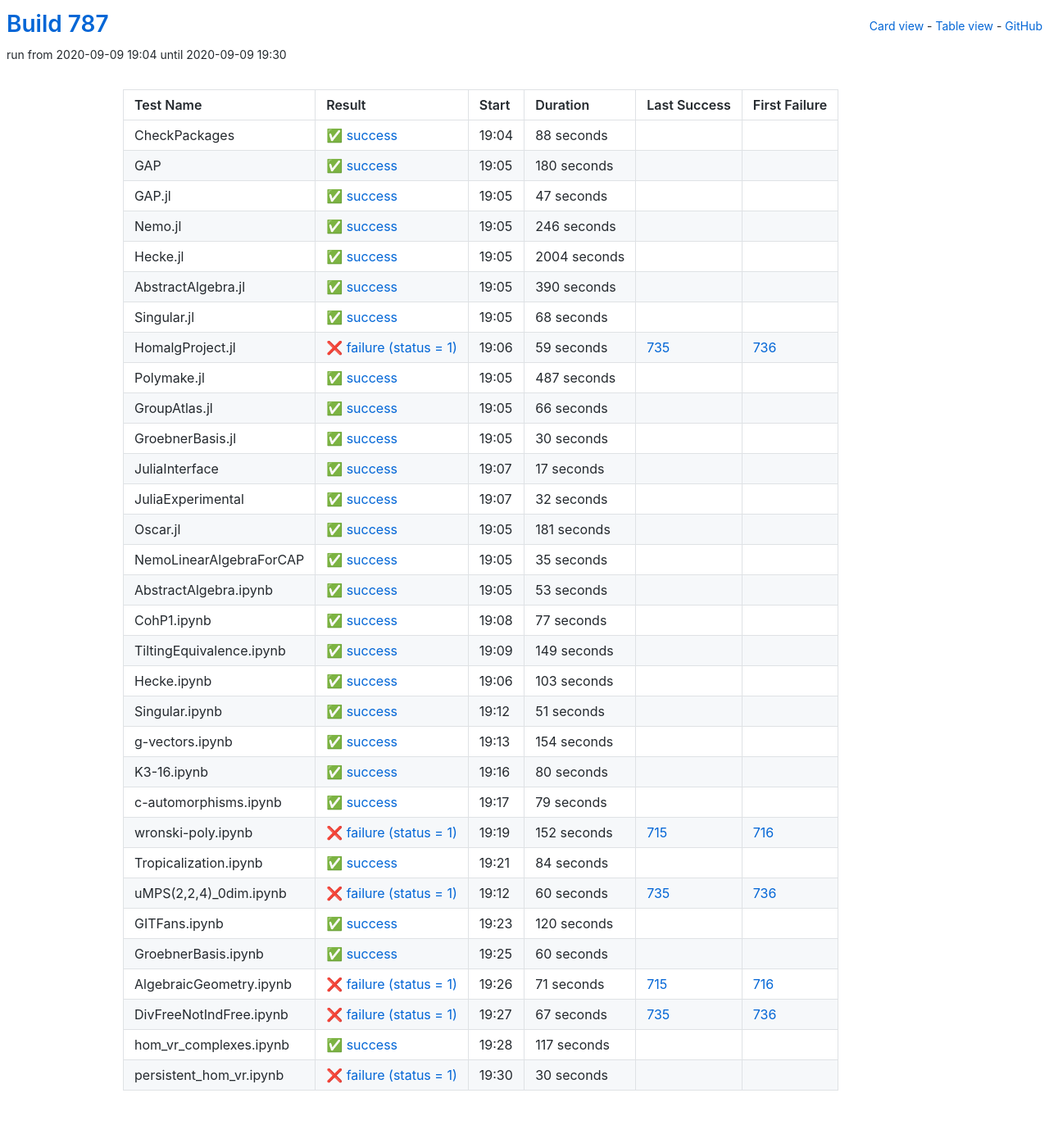
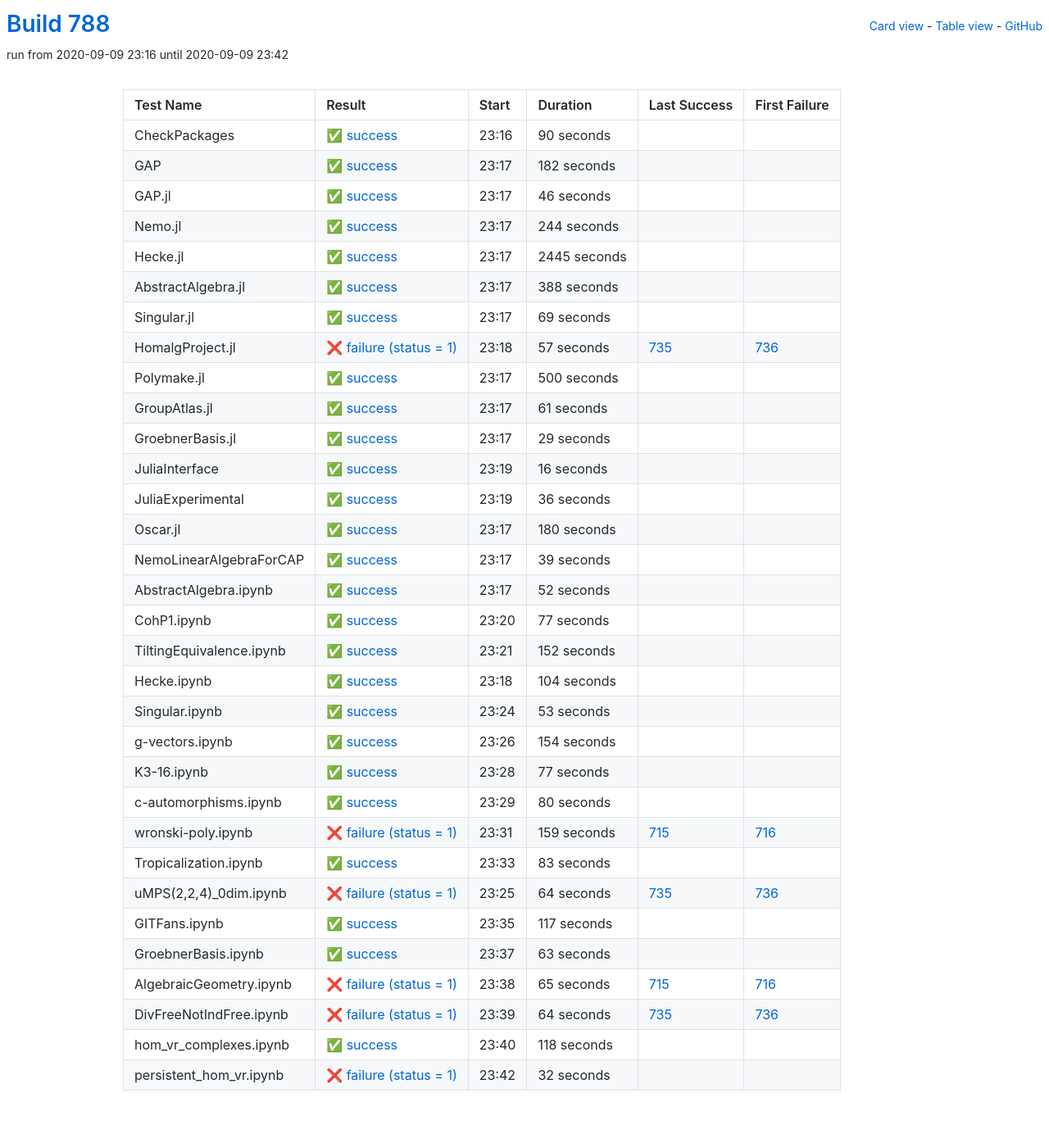
Before and after one commit to oscar-system/oscar-ci-status-stable, a Jekyll site: the page built from table.html, in a window 1280 px wide. Shown: the whole page at 82% size. Built offline with Jekyll 4.4.1, drawn with Linux system fonts in a browser that asks for light colours.

Commit message:
Build #788

```diff
--- a/_data/ci.yml
+++ b/_data/ci.yml
@@ -1,6 +1,6 @@
 ---
-build: 787
-build_url: https://oscarci.mathematik.uni-kl.de/job/oscar-stable/787/
+build: 788
+build_url: https://oscarci.mathematik.uni-kl.de/job/oscar-stable/788/
 job: oscar-stable
 organization: oscar-system
 repo: oscar-ci-status-stable
@@ -8,20 +8,164 @@ repourl: https://github.com/oscar-system/oscar-ci-status-stable
 tests:
 - name: CheckPackages
   id: checkpackages
-  log: https://oscarci.mathematik.uni-kl.de/job/oscar-stable/787/artifact/logs/build-787/CheckPackages.log
-  start: 2020-09-09 19:04
+  log: https://oscarci.mathematik.uni-kl.de/job/oscar-stable/788/artifact/logs/build-788/CheckPackages.log
+  start: 2020-09-09 23:16
   success: true
   exitcode: 0
   status: success
-  duration: 88
+  duration: 90
   last_success: false
   last_success_url:
   first_failure: false
   first_failure_url:
 - name: GAP
   id: gap
-  log: https://oscarci.mathematik.uni-kl.de/job/oscar-stable/787/artifact/logs/build-787/GAP.log
-  start: 2020-09-09 19:05
+  log: https://oscarci.mathematik.uni-kl.de/job/oscar-stable/788/artifact/logs/build-788/GAP.log
+  start: 2020-09-09 23:17
+  success: true
+  exitcode: 0
+  status: success
+  duration: 182
+  last_success: false
+  last_success_url:
+  first_failure: false
+  first_failure_url:
+- name: GAP.jl
+  id: gap-jl
+  log: https://oscarci.mathematik.uni-kl.de/job/oscar-stable/788/artifact/logs/build-788/GAP.jl.log
+  start: 2020-09-09 23:17
+  success: true
+  exitcode: 0
+  status: success
+  duration: 46
+  last_success: false
+  last_success_url:
+  first_failure: false
+  first_failure_url:
+- name: Nemo.jl
+  id: nemo-jl
+  log: https://oscarci.mathematik.uni-kl.de/job/oscar-stable/788/artifact/logs/build-788/Nemo.jl.log
+  start: 2020-09-09 23:17
+  success: true
+  exitcode: 0
+  status: success
+  duration: 244
+  last_success: false
+  last_success_url:
+  first_failure: false
+  first_failure_url:
+- name: Hecke.jl
+  id: hecke-jl
+  log: https://oscarci.mathematik.uni-kl.de/job/oscar-stable/788/artifact/logs/build-788/Hecke.jl.log
+  start: 2020-09-09 23:17
+  success: true
+  exitcode: 0
+  status: success
+  duration: 2445
+  last_success: false
+  last_success_url:
+  first_failure: false
+  first_failure_url:
+- name: AbstractAlgebra.jl
+  id: abstractalgebra-jl
+  log: https://oscarci.mathematik.uni-kl.de/job/oscar-stable/788/artifact/logs/build-788/AbstractAlgebra.jl.log
+  start: 2020-09-09 23:17
+  success: true
+  exitcode: 0
+  status: success
+  duration: 388
+  last_success: false
+  last_success_url:
+  first_failure: false
+  first_failure_url:
+- name: Singular.jl
+  id: singular-jl
+  log: https://oscarci.mathematik.uni-kl.de/job/oscar-stable/788/artifact/logs/build-788/Singular.jl.log
+  start: 2020-09-09 23:17
+  success: true
+  exitcode: 0
+  status: success
+  duration: 69
+  last_success: false
+  last_success_url:
+  first_failure: false
+  first_failure_url:
+- name: HomalgProject.jl
+  id: homalgproject-jl
+  log: https://oscarci.mathematik.uni-kl.de/job/oscar-stable/788/artifact/logs/build-788/HomalgProject.jl.log
+  start: 2020-09-09 23:18
+  success: false
+  exitcode: 1
+  status: failure
+  duration: 57
+  last_success: 735
+  last_success_url: https://oscarci.mathematik.uni-kl.de/job/oscar-stable/735/
+  first_failure: 736
+  first_failure_url: https://oscarci.mathematik.uni-kl.de/job/oscar-stable/736/
+- name: Polymake.jl
+  id: polymake-jl
+  log: https://oscarci.mathematik.uni-kl.de/job/oscar-stable/788/artifact/logs/build-788/Polymake.jl.log
+  start: 2020-09-09 23:17
+  success: true
+  exitcode: 0
+  status: success
+  duration: 500
+  last_success: false
+  last_success_url:
+  first_failure: false
+  first_failure_url:
+- name: GroupAtlas.jl
+  id: groupatlas-jl
+  log: https://oscarci.mathematik.uni-kl.de/job/oscar-stable/788/artifact/logs/build-788/GroupAtlas.jl.log
+  start: 2020-09-09 23:17
+  success: true
+  exitcode: 0
+  status: success
+  duration: 61
+  last_success: false
+  last_success_url:
+  first_failure: false
+  first_failure_url:
+- name: GroebnerBasis.jl
+  id: groebnerbasis-jl
+  log: https://oscarci.mathematik.uni-kl.de/job/oscar-stable/788/artifact/logs/build-788/GroebnerBasis.jl.log
+  start: 2020-09-09 23:17
+  success: true
+  exitcode: 0
+  status: success
+  duration: 29
+  last_success: false
+  last_success_url:
+  first_failure: false
+  first_failure_url:
+- name: JuliaInterface
+  id: juliainterface
+  log: https://oscarci.mathematik.uni-kl.de/job/oscar-stable/788/artifact/logs/build-788/JuliaInterface.log
+  start: 2020-09-09 23:19
+  success: true
+  exitcode: 0
+  status: success
+  duration: 16
+  last_success: false
+  last_success_url:
+  first_failure: false
+  first_failure_url:
+- name: JuliaExperimental
+  id: juliaexperimental
+  log: https://oscarci.mathematik.uni-kl.de/job/oscar-stable/788/artifact/logs/build-788/JuliaExperimental.log
+  start: 2020-09-09 23:19
+  success: true
+  exitcode: 0
+  status: success
+  duration: 36
+  last_success: false
+  last_success_url:
+  first_failure: false
+  first_failure_url:
+- name: Oscar.jl
+  id: oscar-jl
+  log: https://oscarci.mathematik.uni-kl.de/job/oscar-stable/788/artifact/logs/build-788/Oscar.jl.log
+  start: 2020-09-09 23:17
   success: true
   exitcode: 0
   status: success
@@ -30,178 +174,34 @@ tests:
   last_success_url:
   first_failure: false
   first_failure_url:
-- name: GAP.jl
-  id: gap-jl
-  log: https://oscarci.mathematik.uni-kl.de/job/oscar-stable/787/artifact/logs/build-787/GAP.jl.log
-  start: 2020-09-09 19:05
+- name: NemoLinearAlgebraForCAP
+  id: nemolinearalgebraforcap
+  log: https://oscarci.mathematik.uni-kl.de/job/oscar-stable/788/artifact/logs/build-788/NemoLinearAlgebraForCAP.log
+  start: 2020-09-09 23:17
   success: true
   exitcode: 0
   status: success
-  duration: 47
-  last_success: false
-  last_success_url:
-  first_failure: false
-  first_failure_url:
-- name: Nemo.jl
-  id: nemo-jl
-  log: https://oscarci.mathematik.uni-kl.de/job/oscar-stable/787/artifact/logs/build-787/Nemo.jl.log
-  start: 2020-09-09 19:05
-  success: true
-  exitcode: 0
-  status: success
-  duration: 246
-  last_success: false
-  last_success_url:
-  first_failure: false
-  first_failure_url:
-- name: Hecke.jl
-  id: hecke-jl
-  log: https://oscarci.mathematik.uni-kl.de/job/oscar-stable/787/artifact/logs/build-787/Hecke.jl.log
-  start: 2020-09-09 19:05
-  success: true
-  exitcode: 0
-  status: success
-  duration: 2004
-  last_success: false
-  last_success_url:
-  first_failure: false
-  first_failure_url:
-- name: AbstractAlgebra.jl
-  id: abstractalgebra-jl
-  log: https://oscarci.mathematik.uni-kl.de/job/oscar-stable/787/artifact/logs/build-787/AbstractAlgebra.jl.log
-  start: 2020-09-09 19:05
-  success: true
-  exitcode: 0
-  status: success
-  duration: 390
-  last_success: false
-  last_success_url:
-  first_failure: false
-  first_failure_url:
-- name: Singular.jl
-  id: singular-jl
-  log: https://oscarci.mathematik.uni-kl.de/job/oscar-stable/787/artifact/logs/build-787/Singular.jl.log
-  start: 2020-09-09 19:05
-  success: true
-  exitcode: 0
-  status: success
-  duration: 68
-  last_success: false
-  last_success_url:
-  first_failure: false
-  first_failure_url:
-- name: HomalgProject.jl
-  id: homalgproject-jl
-  log: https://oscarci.mathematik.uni-kl.de/job/oscar-stable/787/artifact/logs/build-787/HomalgProject.jl.log
-  start: 2020-09-09 19:06
-  success: false
-  exitcode: 1
-  status: failure
-  duration: 59
-  last_success: 735
-  last_success_url: https://oscarci.mathematik.uni-kl.de/job/oscar-stable/735/
-  first_failure: 736
-  first_failure_url: https://oscarci.mathematik.uni-kl.de/job/oscar-stable/736/
-- name: Polymake.jl
-  id: polymake-jl
-  log: https://oscarci.mathematik.uni-kl.de/job/oscar-stable/787/artifact/logs/build-787/Polymake.jl.log
-  start: 2020-09-09 19:05
-  success: true
-  exitcode: 0
-  status: success
-  duration: 487
-  last_success: false
-  last_success_url:
-  first_failure: false
-  first_failure_url:
-- name: GroupAtlas.jl
-  id: groupatlas-jl
-  log: https://oscarci.mathematik.uni-kl.de/job/oscar-stable/787/artifact/logs/build-787/GroupAtlas.jl.log
-  start: 2020-09-09 19:05
-  success: true
-  exitcode: 0
-  status: success
-  duration: 66
-  last_success: false
-  last_success_url:
-  first_failure: false
-  first_failure_url:
-- name: GroebnerBasis.jl
-  id: groebnerbasis-jl
-  log: https://oscarci.mathematik.uni-kl.de/job/oscar-stable/787/artifact/logs/build-787/GroebnerBasis.jl.log
-  start: 2020-09-09 19:05
-  success: true
-  exitcode: 0
-  status: success
-  duration: 30
-  last_success: false
-  last_success_url:
-  first_failure: false
-  first_failure_url:
-- name: JuliaInterface
-  id: juliainterface
-  log: https://oscarci.mathematik.uni-kl.de/job/oscar-stable/787/artifact/logs/build-787/JuliaInterface.log
-  start: 2020-09-09 19:07
-  success: true
-  exitcode: 0
-  status: success
-  duration: 17
-  last_success: false
-  last_success_url:
-  first_failure: false
-  first_failure_url:
-- name: JuliaExperimental
-  id: juliaexperimental
-  log: https://oscarci.mathematik.uni-kl.de/job/oscar-stable/787/artifact/logs/build-787/JuliaExperimental.log
-  start: 2020-09-09 19:07
-  success: true
-  exitcode: 0
-  status: success
-  duration: 32
-  last_success: false
-  last_success_url:
-  first_failure: false
-  first_failure_url:
-- name: Oscar.jl
-  id: oscar-jl
-  log: https://oscarci.mathematik.uni-kl.de/job/oscar-stable/787/artifact/logs/build-787/Oscar.jl.log
-  start: 2020-09-09 19:05
-  success: true
-  exitcode: 0
-  status: success
-  duration: 181
-  last_success: false
-  last_success_url:
-  first_failure: false
-  first_failure_url:
-- name: NemoLinearAlgebraForCAP
-  id: nemolinearalgebraforcap
-  log: https://oscarci.mathematik.uni-kl.de/job/oscar-stable/787/artifact/logs/build-787/NemoLinearAlgebraForCAP.log
-  start: 2020-09-09 19:05
-  success: true
-  exitcode: 0
-  status: success
-  duration: 35
+  duration: 39
   last_success: false
   last_success_url:
   first_failure: false
   first_failure_url:
 - name: AbstractAlgebra.ipynb
   id: abstractalgebra-ipynb
-  log: https://oscarci.mathematik.uni-kl.de/job/oscar-stable/787/artifact/logs/build-787/AbstractAlgebra.ipynb.log
-  start: 2020-09-09 19:05
+  log: https://oscarci.mathematik.uni-kl.de/job/oscar-stable/788/artifact/logs/build-788/AbstractAlgebra.ipynb.log
+  start: 2020-09-09 23:17
   success: true
   exitcode: 0
   status: success
-  duration: 53
+  duration: 52
   last_success: false
   last_success_url:
   first_failure: false
   first_failure_url:
 - name: CohP1.ipynb
   id: cohp1-ipynb
-  log: https://oscarci.mathematik.uni-kl.de/job/oscar-stable/787/artifact/logs/build-787/CohP1.ipynb.log
-  start: 2020-09-09 19:08
+  log: https://oscarci.mathematik.uni-kl.de/job/oscar-stable/788/artifact/logs/build-788/CohP1.ipynb.log
+  start: 2020-09-09 23:20
   success: true
   exitcode: 0
   status: success
@@ -212,44 +212,44 @@ tests:
   first_failure_url:
 - name: TiltingEquivalence.ipynb
   id: tiltingequivalence-ipynb
-  log: https://oscarci.mathematik.uni-kl.de/job/oscar-stable/787/artifact/logs/build-787/TiltingEquivalence.ipynb.log
-  start: 2020-09-09 19:09
+  log: https://oscarci.mathematik.uni-kl.de/job/oscar-stable/788/artifact/logs/build-788/TiltingEquivalence.ipynb.log
+  start: 2020-09-09 23:21
   success: true
   exitcode: 0
   status: success
-  duration: 149
+  duration: 152
   last_success: false
   last_success_url:
   first_failure: false
   first_failure_url:
 - name: Hecke.ipynb
   id: hecke-ipynb
-  log: https://oscarci.mathematik.uni-kl.de/job/oscar-stable/787/artifact/logs/build-787/Hecke.ipynb.log
-  start: 2020-09-09 19:06
+  log: https://oscarci.mathematik.uni-kl.de/job/oscar-stable/788/artifact/logs/build-788/Hecke.ipynb.log
+  start: 2020-09-09 23:18
   success: true
   exitcode: 0
   status: success
-  duration: 103
+  duration: 104
   last_success: false
   last_success_url:
   first_failure: false
   first_failure_url:
 - name: Singular.ipynb
   id: singular-ipynb
-  log: https://oscarci.mathematik.uni-kl.de/job/oscar-stable/787/artifact/logs/build-787/Singular.ipynb.log
-  start: 2020-09-09 19:12
+  log: https://oscarci.mathematik.uni-kl.de/job/oscar-stable/788/artifact/logs/build-788/Singular.ipynb.log
+  start: 2020-09-09 23:24
   success: true
   exitcode: 0
   status: success
-  duration: 51
+  duration: 53
   last_success: false
   last_success_url:
   first_failure: false
   first_failure_url:
 - name: g-vectors.ipynb
   id: g-vectors-ipynb
-  log: https://oscarci.mathematik.uni-kl.de/job/oscar-stable/787/artifact/logs/build-787/g-vectors.ipynb.log
-  start: 2020-09-09 19:13
+  log: https://oscarci.mathematik.uni-kl.de/job/oscar-stable/788/artifact/logs/build-788/g-vectors.ipynb.log
+  start: 2020-09-09 23:26
   success: true
   exitcode: 0
   status: success
@@ -260,8 +260,20 @@ tests:
   first_failure_url:
 - name: K3-16.ipynb
   id: k3-16-ipynb
-  log: https://oscarci.mathematik.uni-kl.de/job/oscar-stable/787/artifact/logs/build-787/K3-16.ipynb.log
-  start: 2020-09-09 19:16
+  log: https://oscarci.mathematik.uni-kl.de/job/oscar-stable/788/artifact/logs/build-788/K3-16.ipynb.log
+  start: 2020-09-09 23:28
+  success: true
+  exitcode: 0
+  status: success
+  duration: 77
+  last_success: false
+  last_success_url:
+  first_failure: false
+  first_failure_url:
+- name: c-automorphisms.ipynb
+  id: c-automorphisms-ipynb
+  log: https://oscarci.mathematik.uni-kl.de/job/oscar-stable/788/artifact/logs/build-788/c-automorphisms.ipynb.log
+  start: 2020-09-09 23:29
   success: true
   exitcode: 0
   status: success
@@ -270,106 +282,46 @@ tests:
   last_success_url:
   first_failure: false
   first_failure_url:
-- name: c-automorphisms.ipynb
-  id: c-automorphisms-ipynb
-  log: https://oscarci.mathematik.uni-kl.de/job/oscar-stable/787/artifact/logs/build-787/c-automorphisms.ipynb.log
-  start: 2020-09-09 19:17
-  success: true
-  exitcode: 0
-  status: success
-  duration: 79
-  last_success: false
-  last_success_url:
-  first_failure: false
-  first_failure_url:
 - name: wronski-poly.ipynb
   id: wronski-poly-ipynb
-  log: https://oscarci.mathematik.uni-kl.de/job/oscar-stable/787/artifact/logs/build-787/wronski-poly.ipynb.log
-  start: 2020-09-09 19:19
+  log: https://oscarci.mathematik.uni-kl.de/job/oscar-stable/788/artifact/logs/build-788/wronski-poly.ipynb.log
+  start: 2020-09-09 23:31
   success: false
   exitcode: 1
   status: failure
-  duration: 152
+  duration: 159
   last_success: 715
   last_success_url: https://oscarci.mathematik.uni-kl.de/job/oscar-stable/715/
   first_failure: 716
   first_failure_url: https://oscarci.mathematik.uni-kl.de/job/oscar-stable/716/
 - name: Tropicalization.ipynb
   id: tropicalization-ipynb
-  log: https://oscarci.mathematik.uni-kl.de/job/oscar-stable/787/artifact/logs/build-787/Tropicalization.ipynb.log
-  start: 2020-09-09 19:21
+  log: https://oscarci.mathematik.uni-kl.de/job/oscar-stable/788/artifact/logs/build-788/Tropicalization.ipynb.log
+  start: 2020-09-09 23:33
   success: true
   exitcode: 0
   status: success
-  duration: 84
+  duration: 83
   last_success: false
   last_success_url:
   first_failure: false
   first_failure_url:
 - name: uMPS(2,2,4)_0dim.ipynb
   id: umps-2-2-4-0dim-ipynb
-  log: https://oscarci.mathematik.uni-kl.de/job/oscar-stable/787/artifact/logs/build-787/uMPS-2-2-4-_0dim.ipynb.log
-  start: 2020-09-09 19:12
+  log: https://oscarci.mathematik.uni-kl.de/job/oscar-stable/788/artifact/logs/build-788/uMPS-2-2-4-_0dim.ipynb.log
+  start: 2020-09-09 23:25
   success: false
   exitcode: 1
   status: failure
-  duration: 60
+  duration: 64
   last_success: 735
   last_success_url: https://oscarci.mathematik.uni-kl.de/job/oscar-stable/735/
   first_failure: 736
   first_failure_url: https://oscarci.mathematik.uni-kl.de/job/oscar-stable/736/
 - name: GITFans.ipynb
   id: gitfans-ipynb
-  log: https://oscarci.mathematik.uni-kl.de/job/oscar-stable/787/artifact/logs/build-787/GITFans.ipynb.log
-  start: 2020-09-09 19:23
-  success: true
-  exitcode: 0
-  status: success
-  duration: 120
-  last_success: false
-  last_success_url:
-  first_failure: false
-  first_failure_url:
-- name: GroebnerBasis.ipynb
-  id: groebnerbasis-ipynb
-  log: https://oscarci.mathematik.uni-kl.de/job/oscar-stable/787/artifact/logs/build-787/GroebnerBasis.ipynb.log
-  start: 2020-09-09 19:25
-  success: true
-  exitcode: 0
-  status: success
-  duration: 60
-  last_success: false
-  last_success_url:
-  first_failure: false
-  first_failure_url:
-- name: AlgebraicGeometry.ipynb
-  id: algebraicgeometry-ipynb
-  log: https://oscarci.mathematik.uni-kl.de/job/oscar-stable/787/artifact/logs/build-787/AlgebraicGeometry.ipynb.log
-  start: 2020-09-09 19:26
-  success: false
-  exitcode: 1
-  status: failure
-  duration: 71
-  last_success: 715
-  last_success_url: https://oscarci.mathematik.uni-kl.de/job/oscar-stable/715/
-  first_failure: 716
-  first_failure_url: https://oscarci.mathematik.uni-kl.de/job/oscar-stable/716/
-- name: DivFreeNotIndFree.ipynb
-  id: divfreenotindfree-ipynb
-  log: https://oscarci.mathematik.uni-kl.de/job/oscar-stable/787/artifact/logs/build-787/DivFreeNotIndFree.ipynb.log
-  start: 2020-09-09 19:27
-  success: false
-  exitcode: 1
-  status: failure
-  duration: 67
-  last_success: 735
-  last_success_url: https://oscarci.mathematik.uni-kl.de/job/oscar-stable/735/
-  first_failure: 736
-  first_failure_url: https://oscarci.mathematik.uni-kl.de/job/oscar-stable/736/
-- name: hom_vr_complexes.ipynb
-  id: hom-vr-complexes-ipynb
-  log: https://oscarci.mathematik.uni-kl.de/job/oscar-stable/787/artifact/logs/build-787/hom_vr_complexes.ipynb.log
-  start: 2020-09-09 19:28
+  log: https://oscarci.mathematik.uni-kl.de/job/oscar-stable/788/artifact/logs/build-788/GITFans.ipynb.log
+  start: 2020-09-09 23:35
   success: true
   exitcode: 0
   status: success
@@ -378,15 +330,63 @@ tests:
   last_success_url:
   first_failure: false
   first_failure_url:
-- name: persistent_hom_vr.ipynb
-  id: persistent-hom-vr-ipynb
-  log: https://oscarci.mathematik.uni-kl.de/job/oscar-stable/787/artifact/logs/build-787/persistent_hom_vr.ipynb.log
-  start: 2020-09-09 19:30
-  success: false
-  exitcode: 1
-  status: failure
-  duration: 30
+- name: GroebnerBasis.ipynb
+  id: groebnerbasis-ipynb
+  log: https://oscarci.mathematik.uni-kl.de/job/oscar-stable/788/artifact/logs/build-788/GroebnerBasis.ipynb.log
+  start: 2020-09-09 23:37
+  success: true
+  exitcode: 0
+  status: success
+  duration: 63
   last_success: false
   last_success_url:
   first_failure: false
   first_failure_url:
+- name: AlgebraicGeometry.ipynb
+  id: algebraicgeometry-ipynb
+  log: https://oscarci.mathematik.uni-kl.de/job/oscar-stable/788/artifact/logs/build-788/AlgebraicGeometry.ipynb.log
+  start: 2020-09-09 23:38
+  success: false
+  exitcode: 1
+  status: failure
+  duration: 65
+  last_success: 715
+  last_success_url: https://oscarci.mathematik.uni-kl.de/job/oscar-stable/715/
+  first_failure: 716
+  first_failure_url: https://oscarci.mathematik.uni-kl.de/job/oscar-stable/716/
+- name: DivFreeNotIndFree.ipynb
+  id: divfreenotindfree-ipynb
+  log: https://oscarci.mathematik.uni-kl.de/job/oscar-stable/788/artifact/logs/build-788/DivFreeNotIndFree.ipynb.log
+  start: 2020-09-09 23:39
+  success: false
+  exitcode: 1
+  status: failure
+  duration: 64
+  last_success: 735
+  last_success_url: https://oscarci.mathematik.uni-kl.de/job/oscar-stable/735/
+  first_failure: 736
+  first_failure_url: https://oscarci.mathematik.uni-kl.de/job/oscar-stable/736/
+- name: hom_vr_complexes.ipynb
+  id: hom-vr-complexes-ipynb
+  log: https://oscarci.mathematik.uni-kl.de/job/oscar-stable/788/artifact/logs/build-788/hom_vr_complexes.ipynb.log
+  start: 2020-09-09 23:40
+  success: true
+  exitcode: 0
+  status: success
+  duration: 118
+  last_success: false
+  last_success_url:
+  first_failure: false
+  first_failure_url:
+- name: persistent_hom_vr.ipynb
+  id: persistent-hom-vr-ipynb
+  log: https://oscarci.mathematik.uni-kl.de/job/oscar-stable/788/artifact/logs/build-788/persistent_hom_vr.ipynb.log
+  start: 2020-09-09 23:42
+  success: false
+  exitcode: 1
+  status: failure
+  duration: 32
+  last_success: false
+  last_success_url:
+  first_failure: false
+  first_failure_url:
```
Also changed, not shown: README.md.
